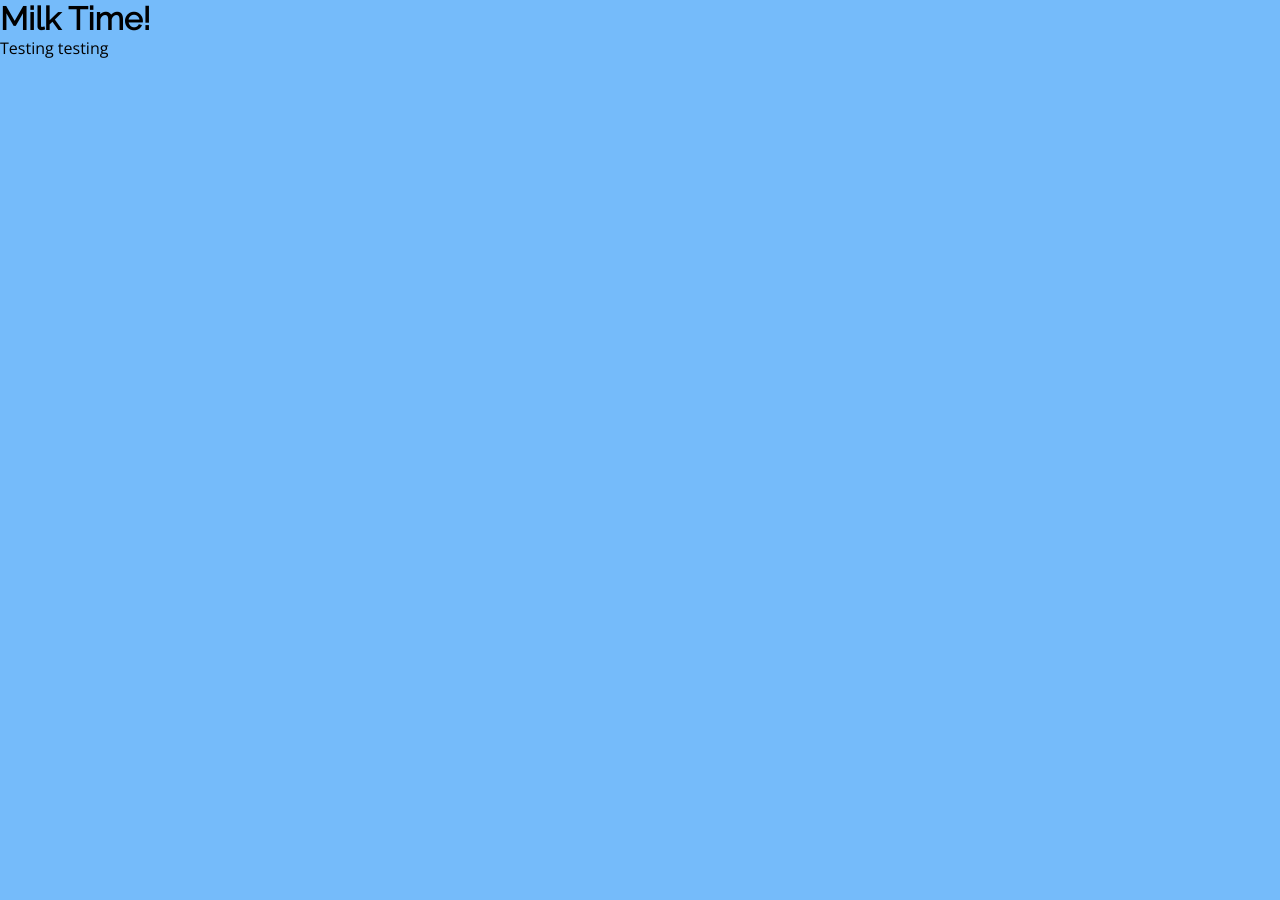
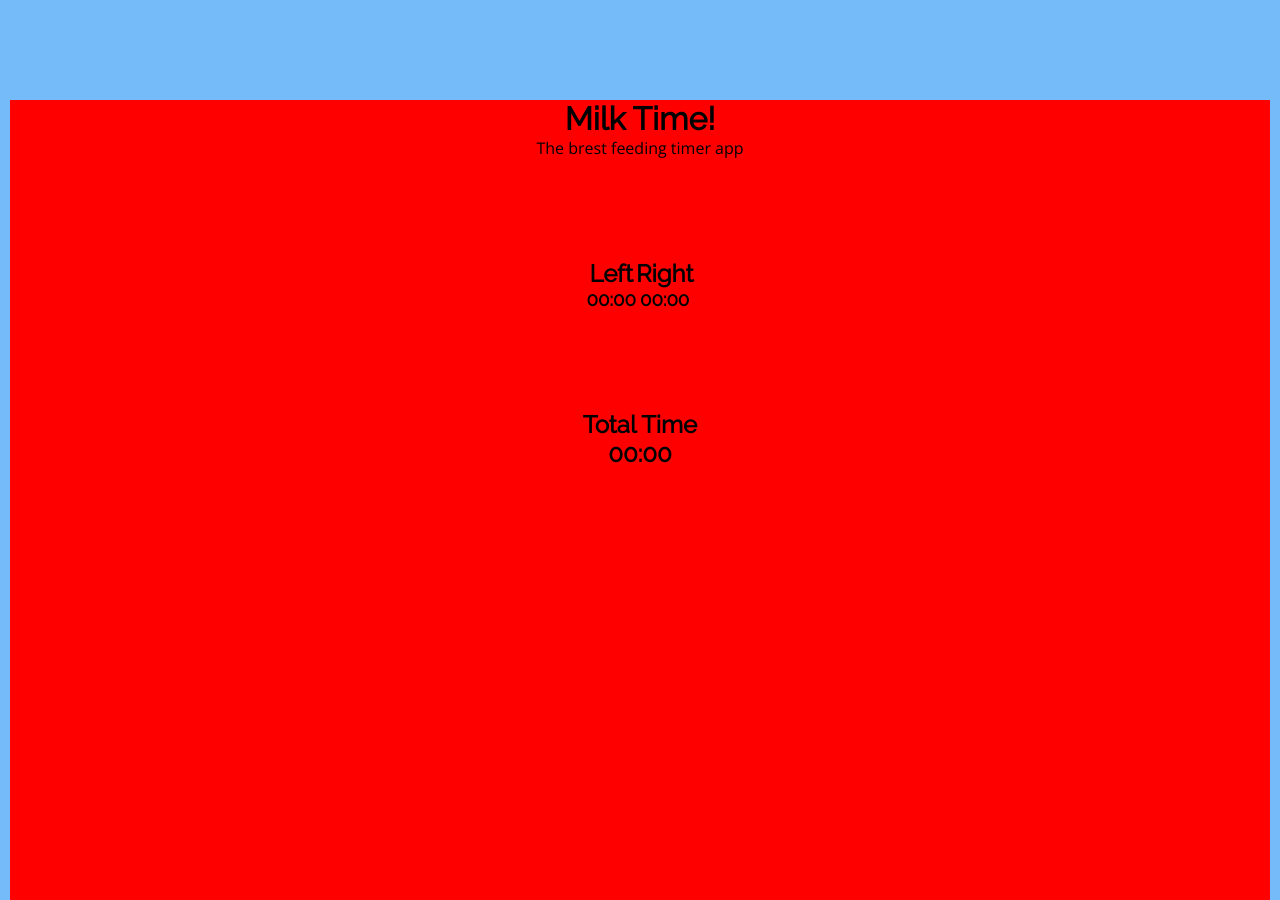
Before and after one commit to michellelclement/milk-time, a plain HTML site: page index.html in a window 1280 px wide. Before the commit the page ends 800 px from the top, so only its background shows below. Drawn offline with nearby package versions, Linux system fonts and the light colour scheme.

Commit message:
Layout sections

```diff
--- a/assets/css/style.css
+++ b/assets/css/style.css
@@ -12,3 +12,19 @@ html {
 h1, h2, h3, h4, h5, h6 {
     font-family: 'Raleway', sans-serif;
 }
+
+.container {
+    background: red;
+    height: 100vh;
+    text-align: center;
+    margin-left: 10px;
+    margin-right: 10px;
+}
+
+.row {
+    margin-top: 100px;
+}
+
+.timer-row {
+    display: inline-flex;
+}
--- a/index.html
+++ b/index.html
@@ -12,7 +12,36 @@
 </head>
 <body>
 
-    <h1>Milk Time!</h1>
-    <p>Testing testing</p>
-</body>
+<!-- Title Container -->
+<div class="container">
+    <div class="row">
+        <div class="col">
+            <h1>Milk Time!</h1>
+            <p>The brest feeding timer app</p>
+        </div>
+
+    </div>
+
+
+<!-- Timer -->
+<div class="row timer-row">
+    <div class="col-6">
+        <h2>Left</h2>
+        <h3>00:00</h3>
+    </div>
+    <div class="col-6">
+        <h2>Right</h2>
+        <h3>00:00</h3>
+    </div>
+</div>
+
+
+<!-- Total Timer -->
+<div class="row">
+<div class="col-12">
+    <h2>Total Time</h2>
+    <h2>00:00</h2>
+</div>
+</div>
+
 </html>
```
